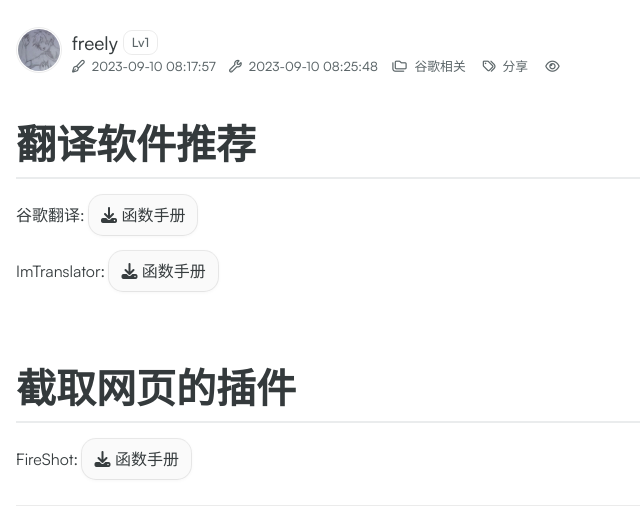
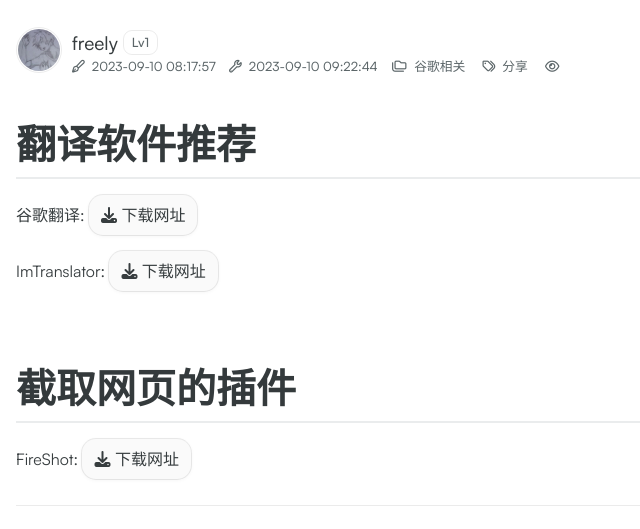
Before and after one commit to freely-git/blog, a plain HTML site: page 2023/09/10/分享一些好用的谷歌插件/index.html in a window 1280 px wide. Shown: the part 213-742 px from the top of the page, 142-782 px from the left. Drawn offline with Linux system fonts and the light colour scheme; some packages are replaced by stand-ins of ours; a script that the page names is missing; a web font is replaced by a local one.

Commit message:
Site updated: 2023-09-10 09:23:12

```diff
--- a/2023/09/10/分享一些好用的谷歌插件/index.html
+++ b/2023/09/10/分享一些好用的谷歌插件/index.html
@@ -26,7 +26,7 @@
 <meta property="og:description" content="谷歌函数学习笔记">
 <meta property="og:locale" content="zh_CN">
 <meta property="article:published_time" content="2023-09-10T00:17:57.000Z">
-<meta property="article:modified_time" content="2023-09-10T00:25:48.169Z">
+<meta property="article:modified_time" content="2023-09-10T01:22:44.995Z">
 <meta property="article:author" content="freely-git">
 <meta property="article:tag" content="分享">
 <meta name="twitter:card" content="summary">
@@ -311,8 +311,8 @@
 
         <span class="article-date article-meta-item">
             <i class="fa-regular fa-wrench"></i>&nbsp;
-            <span class="desktop">2023-09-10 08:25:48</span>
-            <span class="mobile">2023-09-10 08:25:48</span>
+            <span class="desktop">2023-09-10 09:22:44</span>
+            <span class="mobile">2023-09-10 09:22:44</span>
             <span class="hover-info">更新</span>
         </span>
 
@@ -366,9 +366,9 @@
 
 
         <div class="article-content markdown-body">
-            <h2 id="翻译软件推荐"><a href="#翻译软件推荐" class="headerlink" title="翻译软件推荐"></a>翻译软件推荐</h2><p>谷歌翻译: <a class="button  regular" target="_blank" rel="noopener" href='https://chrome.google.com/webstore/detail/google-translate/aapbdbdomjkkjkaonfhkkikfgjllcleb' title='函数手册'><i class='fa-solid fa-download'></i> 函数手册</a></p>
-<p>ImTranslator: <a class="button  regular" target="_blank" rel="noopener" href='https://chrome.google.com/webstore/detail/imtranslator-translator-d/noaijdpnepcgjemiklgfkcfbkokogabh' title='函数手册'><i class='fa-solid fa-download'></i> 函数手册</a></p>
-<h2 id="截取网页的插件"><a href="#截取网页的插件" class="headerlink" title="截取网页的插件"></a>截取网页的插件</h2><p>FireShot: <a class="button  regular" target="_blank" rel="noopener" href='https://chrome.google.com/webstore/detail/take-webpage-screenshots/mcbpblocgmgfnpjjppndjkmgjaogfceg' title='函数手册'><i class='fa-solid fa-download'></i> 函数手册</a></p>
+            <h2 id="翻译软件推荐"><a href="#翻译软件推荐" class="headerlink" title="翻译软件推荐"></a>翻译软件推荐</h2><p>谷歌翻译: <a class="button  regular" target="_blank" rel="noopener" href='https://chrome.google.com/webstore/detail/google-translate/aapbdbdomjkkjkaonfhkkikfgjllcleb' title='下载网址'><i class='fa-solid fa-download'></i> 下载网址</a></p>
+<p>ImTranslator: <a class="button  regular" target="_blank" rel="noopener" href='https://chrome.google.com/webstore/detail/imtranslator-translator-d/noaijdpnepcgjemiklgfkcfbkokogabh' title='下载网址'><i class='fa-solid fa-download'></i> 下载网址</a></p>
+<h2 id="截取网页的插件"><a href="#截取网页的插件" class="headerlink" title="截取网页的插件"></a>截取网页的插件</h2><p>FireShot: <a class="button  regular" target="_blank" rel="noopener" href='https://chrome.google.com/webstore/detail/take-webpage-screenshots/mcbpblocgmgfnpjjppndjkmgjaogfceg' title='下载网址'><i class='fa-solid fa-download'></i> 下载网址</a></p>
 
         </div>
 
--- a/search.xml
+++ b/search.xml
@@ -73,9 +73,9 @@
   <entry>
     <title>分享一些好用的谷歌插件</title>
     <url>/blog/2023/09/10/%E5%88%86%E4%BA%AB%E4%B8%80%E4%BA%9B%E5%A5%BD%E7%94%A8%E7%9A%84%E8%B0%B7%E6%AD%8C%E6%8F%92%E4%BB%B6/</url>
-    <content><![CDATA[<h2 id="翻译软件推荐"><a href="#翻译软件推荐" class="headerlink" title="翻译软件推荐"></a>翻译软件推荐</h2><p>谷歌翻译: <a class="button  regular" href='https://chrome.google.com/webstore/detail/google-translate/aapbdbdomjkkjkaonfhkkikfgjllcleb' title='函数手册'><i class='fa-solid fa-download'></i> 函数手册</a></p>
-<p>ImTranslator: <a class="button  regular" href='https://chrome.google.com/webstore/detail/imtranslator-translator-d/noaijdpnepcgjemiklgfkcfbkokogabh' title='函数手册'><i class='fa-solid fa-download'></i> 函数手册</a></p>
-<h2 id="截取网页的插件"><a href="#截取网页的插件" class="headerlink" title="截取网页的插件"></a>截取网页的插件</h2><p>FireShot: <a class="button  regular" href='https://chrome.google.com/webstore/detail/take-webpage-screenshots/mcbpblocgmgfnpjjppndjkmgjaogfceg' title='函数手册'><i class='fa-solid fa-download'></i> 函数手册</a></p>
+    <content><![CDATA[<h2 id="翻译软件推荐"><a href="#翻译软件推荐" class="headerlink" title="翻译软件推荐"></a>翻译软件推荐</h2><p>谷歌翻译: <a class="button  regular" href='https://chrome.google.com/webstore/detail/google-translate/aapbdbdomjkkjkaonfhkkikfgjllcleb' title='下载网址'><i class='fa-solid fa-download'></i> 下载网址</a></p>
+<p>ImTranslator: <a class="button  regular" href='https://chrome.google.com/webstore/detail/imtranslator-translator-d/noaijdpnepcgjemiklgfkcfbkokogabh' title='下载网址'><i class='fa-solid fa-download'></i> 下载网址</a></p>
+<h2 id="截取网页的插件"><a href="#截取网页的插件" class="headerlink" title="截取网页的插件"></a>截取网页的插件</h2><p>FireShot: <a class="button  regular" href='https://chrome.google.com/webstore/detail/take-webpage-screenshots/mcbpblocgmgfnpjjppndjkmgjaogfceg' title='下载网址'><i class='fa-solid fa-download'></i> 下载网址</a></p>
 ]]></content>
       <categories>
         <category>谷歌相关</category>
```
